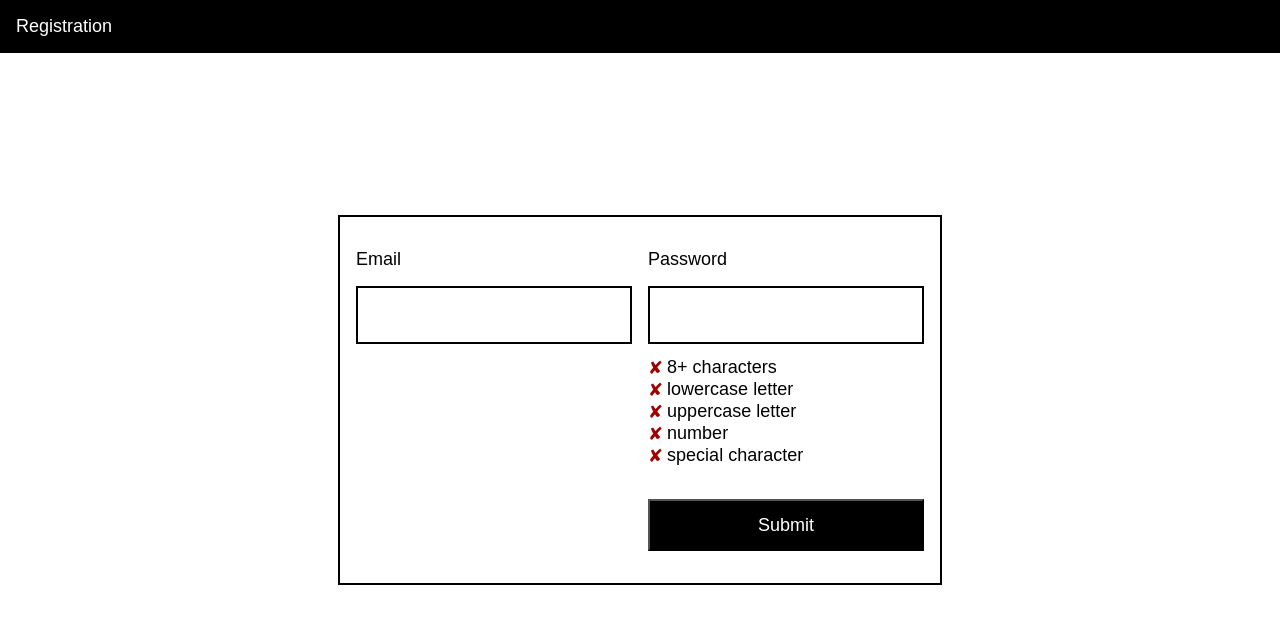
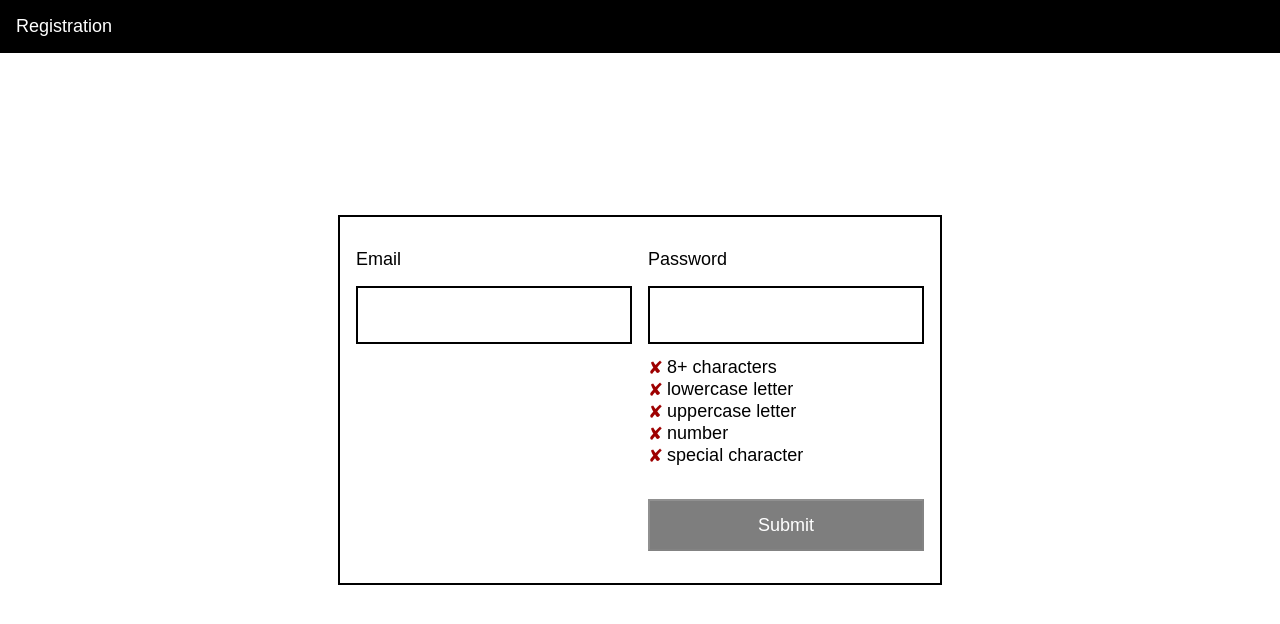
Before and after one commit to maxschnupp/login-coding-challenge, a React (Create React App) app in the folder login-app/: page / in a window 1280 px wide. Shown: the top 624 px of the page. Built offline with nearby package versions, Linux system fonts and the light colour scheme.

Commit message:
disable button when can't submit

```diff
--- a/login-app/src/LoginPage.tsx
+++ b/login-app/src/LoginPage.tsx
@@ -13,7 +13,7 @@ import {
   AcceptanceCriteriaState,
   AcceptanceCriteriaType,
 } from "./domain/passwords/types";
-import { getIsSatisfied, updateAcceptanceCriteriaStates } from "./domain/passwords/acceptanceStates";
+import { allStatesPassed, getIsSatisfied, updateAcceptanceCriteriaStates } from "./domain/passwords/acceptanceStates";
 
 const Container = styled.div({
   position: "absolute",
@@ -139,6 +139,7 @@ const LoginPage = (): JSX.Element => {
             onClick={() => {
               console.log(`email: ${email} password: ${password} 🎉🎉🎉🎉🎉`);
             }}
+            disabled={!allStatesPassed(passwordCriteriaStates)}
             text={"Submit"}
           />
         </InputColumn>
--- a/login-app/src/components/Button.tsx
+++ b/login-app/src/components/Button.tsx
@@ -5,21 +5,25 @@ import { isMobile, isTablet } from "react-device-detect";
 interface IButtonProps {
   onClick: () => void;
   text: string;
+  disabled: boolean;
 }
 
 const isMobilePhone = isMobile && !isTablet;
 
-const StyledButton = styled("button")({
+const StyledButton = styled.button({
   width: isMobilePhone ? "256px" : "276px",
   height: "52px",
   backgroundColor: "black",
+  ":disabled" : {
+    opacity: '50%',
+  },
   fontFamily: "'Arial MT', sans-serif",
   fontSize: "18px",
   color: "white",
 });
 
-const Button = ({ onClick, text }: IButtonProps) => {
-  return <StyledButton onClick={onClick}>{text}</StyledButton>;
+const Button = ({ onClick, text, disabled }: IButtonProps) => {
+  return <StyledButton onClick={onClick} disabled={disabled}>{text}</StyledButton>;
 };
 
 export default Button;
--- a/login-app/src/domain/passwords/acceptanceStates.ts
+++ b/login-app/src/domain/passwords/acceptanceStates.ts
@@ -1,3 +1,4 @@
+import { find } from "lodash";
 import { makePasswordCriteriaValidator } from "./makePasswordCritirieaValidator";
 import { AcceptanceCriteriaState, AcceptanceCriteriaType } from "./types";
 
@@ -25,3 +26,5 @@ export const getIsSatisfied = (
   if (!matchingState) return false;
   return matchingState.isSatisfied;
 };
+
+export const allStatesPassed = (states : AcceptanceCriteriaState[]) => states.map(state => state.isSatisfied).reduce((previous, current) => previous && current)
```
